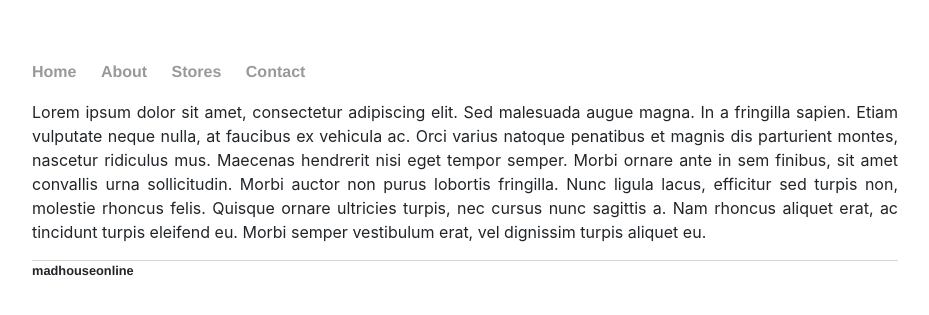
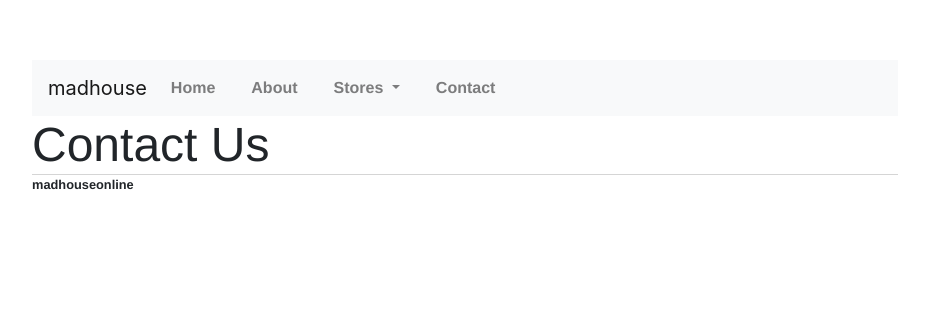
Before and after one commit to madhouseonline/madhouseonline.github.io, a Jekyll site: the page built from contact/index.html, in a window 1280 px wide. Shown: the top 315 px of the page, without its empty margins (175-1104 px from the left). Built offline with Jekyll 4.4.1, drawn with Linux system fonts in a browser that asks for light colours; nearby versions of some CDN libraries; some web fonts are replaced.

Commit message:
Changed navbar

```diff
--- a/_includes/navigation.html
+++ b/_includes/navigation.html
@@ -1,11 +1,76 @@
+<!--
 <nav>
 	<ul>
 		{% for item in site.data.navigation %}
+		{% if item.name == "Stores" %}
+		<li>
+			<div class="dropdown show">
+				<a class="btn btn-secondary dropdown-toggle" href="#" role="button" id="dropdownMenuLink" data-toggle="dropdown" aria-haspopup="true" aria-expanded="false">
+					{{ item.name }}
+				</a>
+				<div class="dropdown-menu" aria-labelledby="dropdownMenuLink">
+					{% for store in site.data.store-navigation %}
+					<li>
+						<a class="dropdown-item" href="{{ store.link }}">
+							{{ store.name }}
+						</a>
+					</li>
+					{% endfor %}
+				</div>
+			</div>
+		</li>
+		{% else %}
 		<li>
 			<a href="{{ item.link }}" {% if item.link == page.url %}class="active"{% endif %}>
 				{{ item.name }}
 			</a>
 		</li>
+		{% endif %}
 		{% endfor %}
 	</ul>
 </nav>
+-->
+
+<!--
+<ul>
+	{% for item in site.data.navigation.pages %}
+	<li><a href="{{ item.url }}">{{ item.title }}</a></li>
+	<ul>
+		{% for entry in item.subitems %}
+		<li><a href="{{ entry.url }}">{{ entry.page }}</a></li>
+		{% endfor %}
+	</ul>
+	{% endfor %}
+</ul>
+-->
+
+<nav class="navbar navbar-expand-lg navbar-light bg-light">
+	<a class="navbar-brand" href="#">madhouse</a>
+	<button class="navbar-toggler" type="button" data-toggle="collapse" data-target="#navbarSupportedContent" aria-controls="navbarSupportedContent" aria-expanded="false" aria-label="Toggle navigation">
+		<span class="navbar-toggler-icon"></span>
+	</button>
+	<div class="collapse navbar-collapse" id="navbarSupportedContent">
+		<ul class="navbar-nav mr-auto">
+			{% for item in site.data.navigation.pages %}
+			{% if item.title == "Stores" %}
+			<li class="nav-item dropdown">
+				<a class="nav-link dropdown-toggle" href="#" id="navbarDropdown" role="button" data-toggle="dropdown" aria-haspopup="true" aria-expanded="false">
+					{{ item.title }}
+				</a>
+				<div class="dropdown-menu" aria-labelledby="navbarDropdown">
+					{% for entry in item.subitems %}
+					<a class="dropdown-item" href="{{ entry.url }}">{{ entry.page }}</a>
+					{% endfor %}
+				</div>
+			</li>
+			{% else %}
+			<li class="nav-item">
+				<a class="nav-link" href="{{ item.url }}">
+					{{ item.title }}
+				</a>
+			</li>
+			{% endif %}
+			{% endfor %}
+		</ul>
+	</div>
+</nav>
--- a/contact/index.html
+++ b/contact/index.html
@@ -2,4 +2,4 @@
 layout: default
 title: madhouse
 ---
-<p>Lorem ipsum dolor sit amet, consectetur adipiscing elit. Sed malesuada augue magna. In a fringilla sapien. Etiam vulputate neque nulla, at faucibus ex vehicula ac. Orci varius natoque penatibus et magnis dis parturient montes, nascetur ridiculus mus. Maecenas hendrerit nisi eget tempor semper. Morbi ornare ante in sem finibus, sit amet convallis urna sollicitudin. Morbi auctor non purus lobortis fringilla. Nunc ligula lacus, efficitur sed turpis non, molestie rhoncus felis. Quisque ornare ultricies turpis, nec cursus nunc sagittis a. Nam rhoncus aliquet erat, ac tincidunt turpis eleifend eu. Morbi semper vestibulum erat, vel dignissim turpis aliquet eu.</p>
+<h1>Contact Us</h1>
```
Also changed, not shown: _data/navigation.yml (+13 -8 lines).
